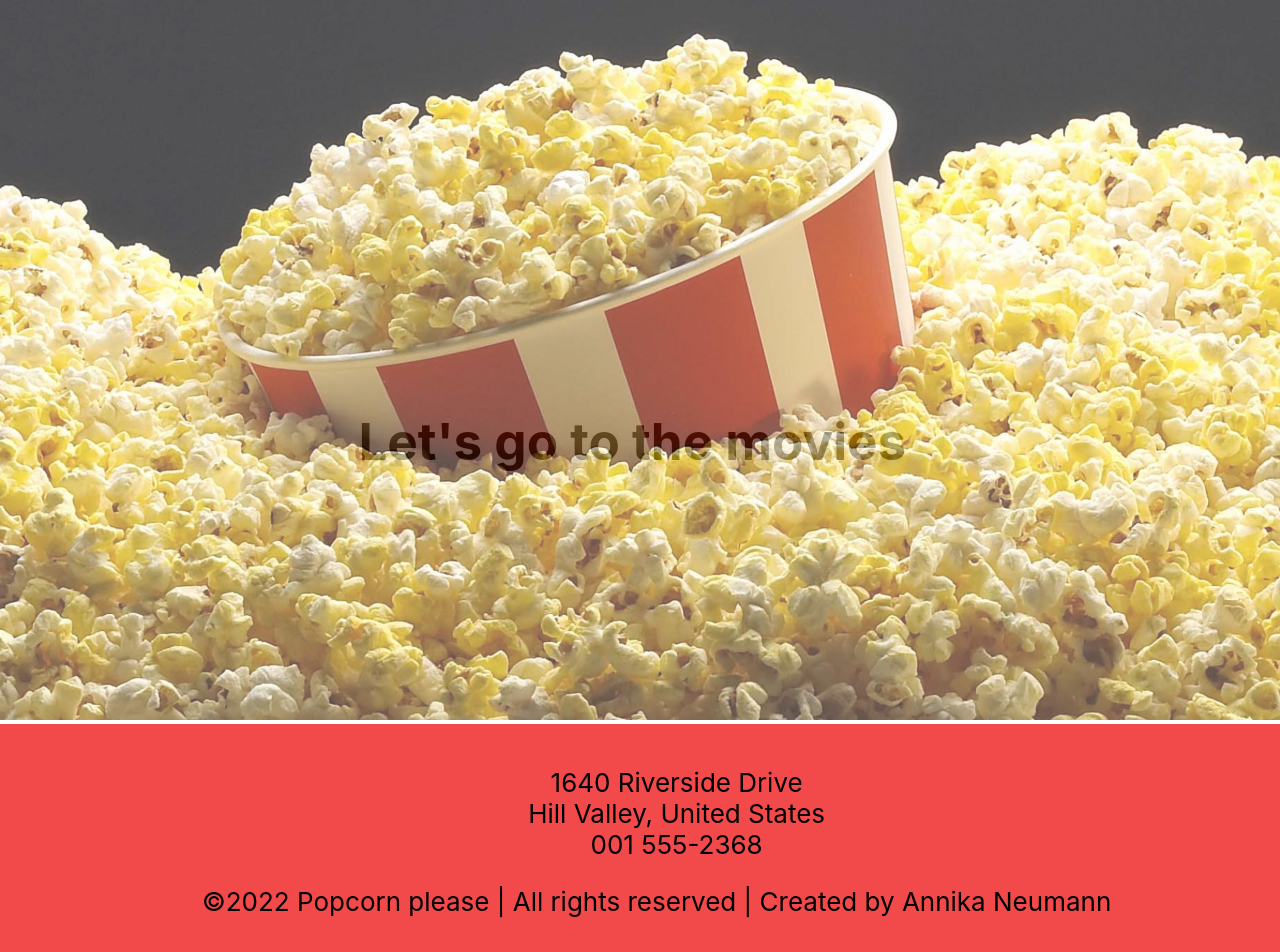
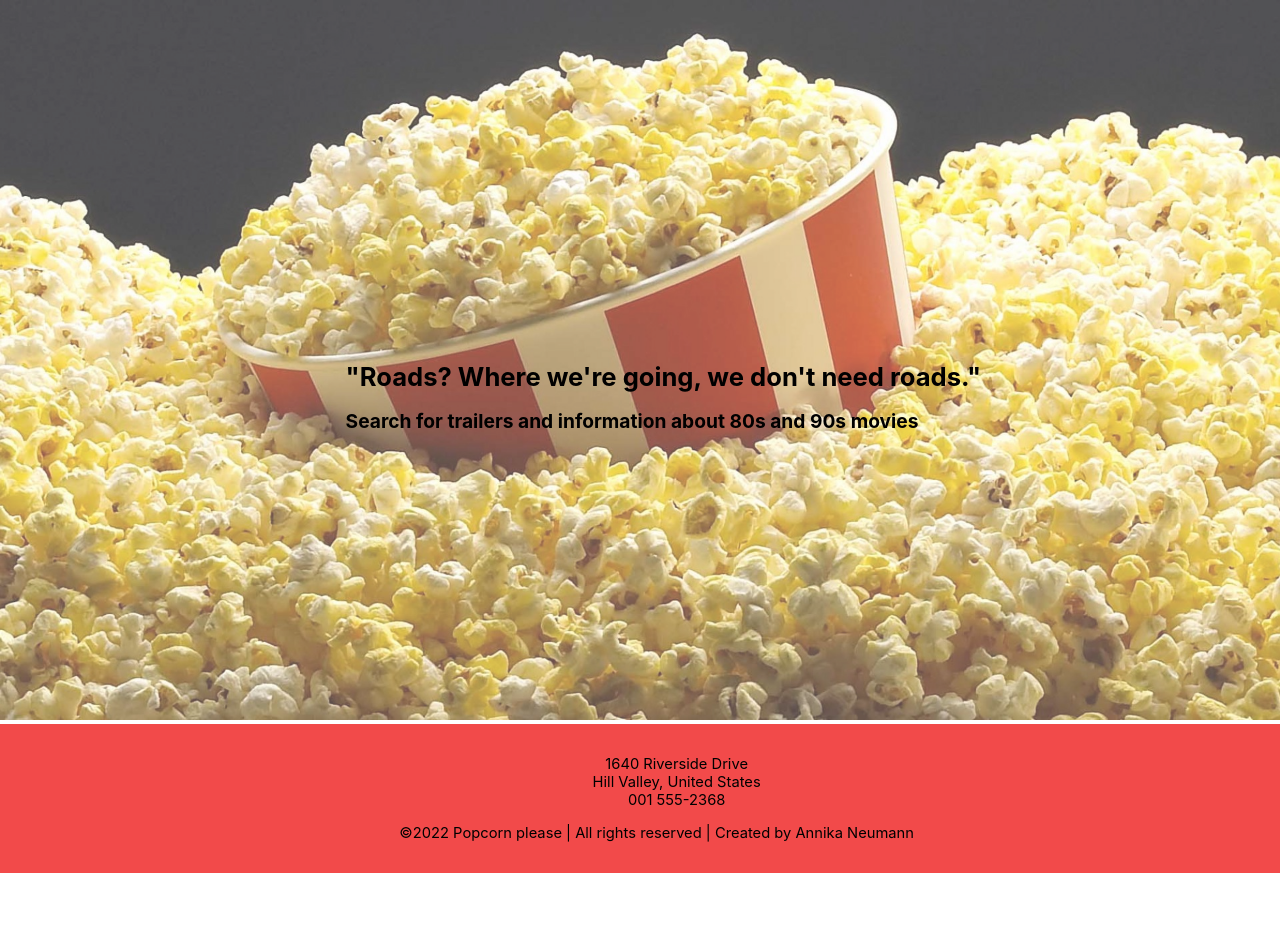
Before and after one commit to AnnikaNeumann/PopcornPlease, a React (Create React App) app: page / in a window 1280 px wide. Shown: the top 952 px of the page. After the commit the page ends 873 px from the top, so only its background shows below. Built offline with nearby package versions, Linux system fonts and the light colour scheme.

Commit message:
starting with navbar

```diff
--- a/src/App.css
+++ b/src/App.css
@@ -10,10 +10,12 @@
   opacity: 70%;
 }
 
-.hero-text{
+.title{
   position: absolute;
-  top: 47%;
-  left: 28%;
-  font-size: 2vw;
+  top: 43%;
+  left: 27%;
+  font-size: 1vw;
   color: black;
+  /* brings title to the front */
+  z-index: 1;
 }
--- a/src/Footer.css
+++ b/src/Footer.css
@@ -1,14 +1,12 @@
 .main-footer{
     color: black;
     background-color: rgb(242, 74, 74);
-    /* padding-top: -40vh; */
     padding:1.3%;
     position: bottom;
     position: sticky;
     width:100%;
-    font-size:26px;
+    font-size:1.15vw;
     text-align: center;
-    min-height: 30px;
 }
 
 li{
--- /dev/null
+++ b/src/Navbar.css
@@ -0,0 +1,42 @@
+.bg-img {
+    /* The image used */
+    background-image: url("../src/assets/Popcorn.jpeg");
+
+    min-height: 380px;
+
+    /* Center and scale the image nicely */
+    background-position: center;
+    background-repeat: no-repeat;
+    background-size: cover;
+
+    /* Needed to position the navbar */
+    position: relative;
+  }
+
+  /* Position the navbar container inside the image */
+  .container {
+    position: absolute;
+    margin: 20px;
+    width: auto;
+  }
+
+  /* The navbar */
+  .topnav {
+    overflow: hidden;
+    background-color: #333;
+  }
+
+  /* Navbar links */
+  .topnav a {
+    float: left;
+    color: #f2f2f2;
+    text-align: center;
+    padding: 14px 16px;
+    text-decoration: none;
+    font-size: 17px;
+  }
+
+  .topnav a:hover {
+    background-color: #ddd;
+    color: black;
+  }
--- a/src/components/Homepage.js
+++ b/src/components/Homepage.js
@@ -5,8 +5,9 @@ const Homepage = () => {
 
     return (
         <>
-        <div className='hero-text'>
-        <h1>Let's go to the movies</h1></div>
+        <div className='title'>
+        <h1>"Roads? Where we're going, we don't need roads."</h1>
+        <h2>Search for trailers and information about 80s and 90s movies</h2></div>
         <img className="popcorn" src={require("../assets/Popcorn.jpeg")} alt='Popcorn bucket'/>
 
       </>
```
Also changed, not shown: src/components/Navbar.js (+15 -0 lines).
